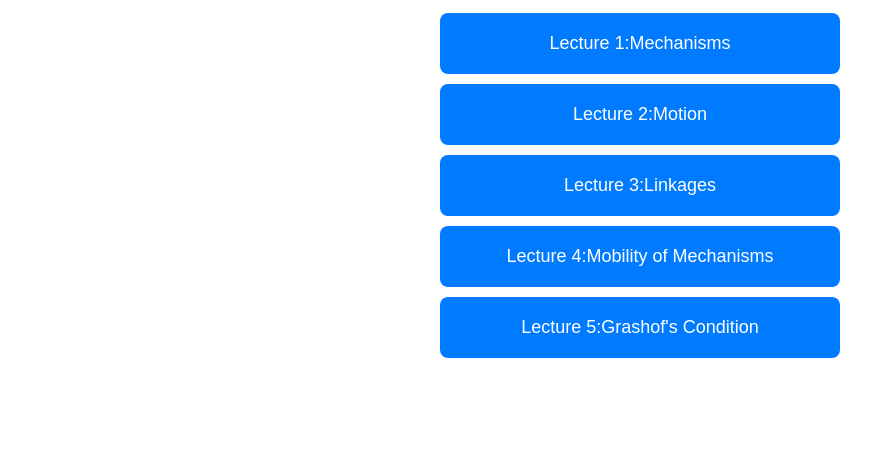
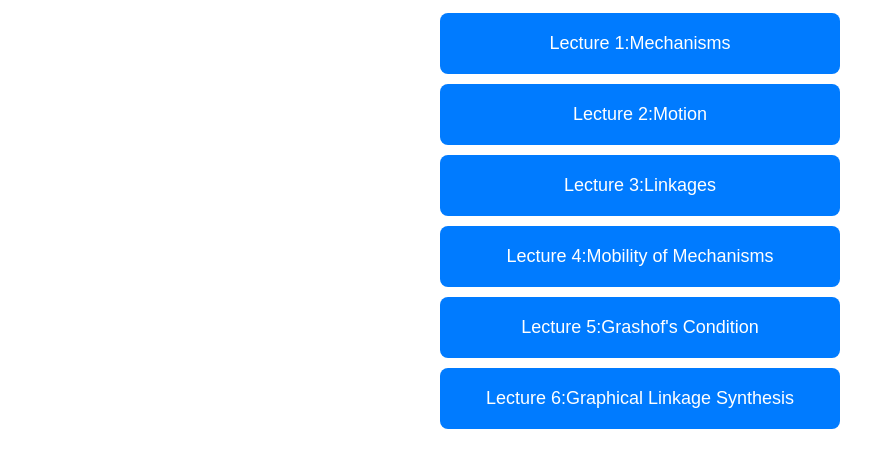
Before and after one commit to soysardido/mdspquiz, a plain HTML site: page index.html in a window 1280 px wide. Shown: the part 101-568 px from the top of the page, without its empty margins (0-895 px from the left). Drawn offline with Linux system fonts and the light colour scheme.

Commit message:
added module 6

```diff
--- a/index.html
+++ b/index.html
@@ -17,6 +17,7 @@
             <button class="module-btn" onclick="startModule('module3')">Lecture 3:Linkages</button>
             <button class="module-btn" onclick="startModule('module4')">Lecture 4:Mobility of Mechanisms</button>
             <button class="module-btn" onclick="startModule('module5')">Lecture 5:Grashof's Condition</button>
+            <button class="module-btn" onclick="startModule('module6')">Lecture 6:Graphical Linkage Synthesis</button>
         </div>
     </div>
 
--- a/script.js
+++ b/script.js
@@ -609,6 +609,108 @@ const allModules = {
             "options": ["Grashof Linkage", "Non-Grashof Linkage", "Special Linkage", "Collinear Linkage"],
             "answer": 1
         }
+    ],
+    "module6": [
+        {
+            "q": "What is the term for defining the proper type of mechanism (e.g., linkage vs. cam) best suited for a task?",
+            "options": ["Dimensional Synthesis", "Type Synthesis", "Qualitative Synthesis", "Analytical Synthesis"],
+            "answer": 1
+        },
+        {
+            "q": "Determining the specific lengths of links necessary to accomplish a motion is called:",
+            "options": ["Type Synthesis", "Dimensional Synthesis", "Function Generation", "Path Generation"],
+            "answer": 1
+        },
+        {
+            "q": "Which task involves correlating an input motion with a specific output motion?",
+            "options": ["Path Generation", "Motion Generation", "Function Generation", "Type Synthesis"],
+            "answer": 2
+        },
+        {
+            "q": "Controlling a point so that it follows a specific prescribed path is known as:",
+            "options": ["Path Generation", "Motion Generation", "Function Generation", "Dimensional Synthesis"],
+            "answer": 0
+        },
+        {
+            "q": "Controlling a line in a plane so that it assumes a set of sequential positions is:",
+            "options": ["Path Generation", "Motion Generation", "Function Generation", "Type Synthesis"],
+            "answer": 1
+        },
+        {
+            "q": "What is a two-link chain used as a building block for mechanism synthesis called?",
+            "options": ["Binary Link", "Dyad", "Coupler", "Inversion"],
+            "answer": 1
+        },
+        {
+            "q": "In graphical synthesis, what geometric construction is used to find the center of rotation between two points?",
+            "options": ["Tangent Line", "Parallel Offset", "Perpendicular Bisector", "Arc Intersection"],
+            "answer": 2
+        },
+        {
+            "q": "In a 3-position synthesis, the intersection of two perpendicular bisectors for point C defines:",
+            "options": ["The Moving Pivot", "The Ground Pivot (O2)", "The Coupler length", "The Change Point"],
+            "answer": 1
+        },
+        {
+            "q": "A linkage designed for two positions, like a car hood or a toaster, is an example of:",
+            "options": ["Path Generation", "Two-position Dimensional Synthesis", "Complex Synthesis", "Analytical Inversion"],
+            "answer": 1
+        },
+        {
+            "q": "The points C and D on the coupler that connect to the cranks are known as:",
+            "options": ["Fixed Pivots", "Moving Pivots", "Nodes", "Dyads"],
+            "answer": 1
+        },
+        {
+            "q": "Which type of synthesis occurs in the absence of a well-defined algorithm?",
+            "options": ["Qualitative Synthesis", "Quantitative Synthesis", "Analytical Synthesis", "Precision Synthesis"],
+            "answer": 0
+        },
+        {
+            "q": "When designing for motion generation, the 'output' part of the linkage is usually the:",
+            "options": ["Ground Link", "Crank", "Coupler", "Slider"],
+            "answer": 2
+        },
+        {
+            "q": "To find a fixed pivot for a point moving from C1 to C2, you must bisect the line segment:",
+            "options": ["C1D1", "C2D2", "C1C2", "O2O4"],
+            "answer": 2
+        },
+        {
+            "q": "If you are designing a linkage to move a part through three specific positions, you are performing:",
+            "options": ["Two-position synthesis", "Three-position synthesis", "Type synthesis", "Mobility analysis"],
+            "answer": 1
+        },
+        {
+            "q": "The stationary attachment points of a mechanism are labeled as:",
+            "options": ["C and D", "S and L", "O2 and O4", "P and Q"],
+            "answer": 2
+        },
+        {
+            "q": "The final step in graphical synthesis often involves checking the:",
+            "options": ["Grashof Condition", "Weight of links", "Color of parts", "Number of nodes"],
+            "answer": 0
+        },
+        {
+            "q": "In dimensional synthesis, 'precision points' refer to:",
+            "options": ["The sharp edges of a link", "The exact positions the mechanism must reach", "The tolerances of the pins", "The centers of the nodes"],
+            "answer": 1
+        },
+        {
+            "q": "A linkage designed to duplicate motion at a remote location is a:",
+            "options": ["Slider-Crank", "Parallelogram Linkage", "Crank-Rocker", "Triple-Rocker"],
+            "answer": 1
+        },
+        {
+            "q": "Which method is primarily used for quantitative dimensional synthesis of cams?",
+            "options": ["Qualitative", "Analytical", "Type", "Intermittent"],
+            "answer": 1
+        },
+        {
+            "q": "If a synthesis result is 'Non-Grashof' but requires full rotation, what must be added?",
+            "options": ["A second ground", "A motor dyad", "A ternary link", "A sliding joint"],
+            "answer": 1
+        }
     ]
 };
 
```
